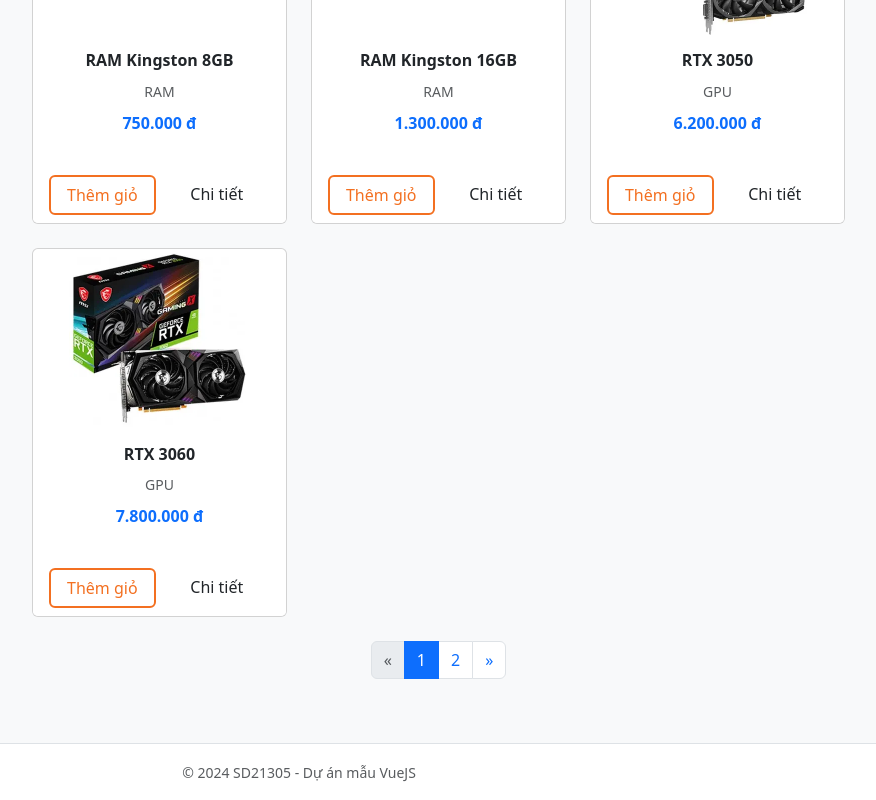
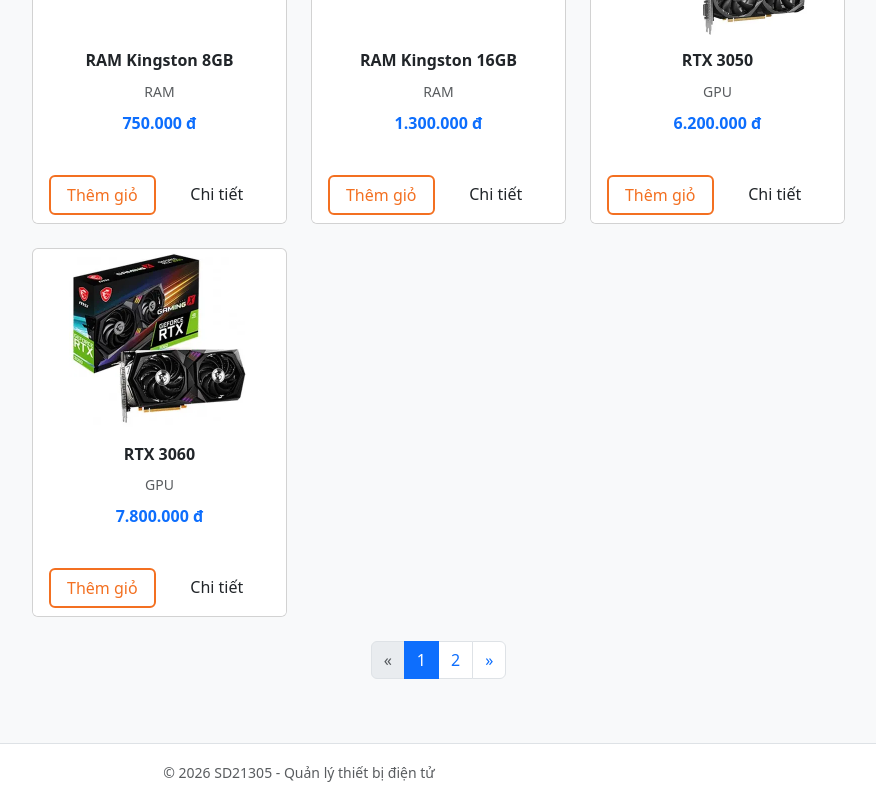
Before and after one commit to quanptatb/SOF3081_NHOM3, a Vue app in the folder QuanLyThietBiDienTu/: page / in a window 1280 px wide. Shown: the part 1110-1910 px from the top of the page, without its empty margins (341-1217 px from the left). Built offline with nearby package versions, Linux system fonts and the light colour scheme.

Commit message:
Quan-fixFooter

```diff
--- a/QuanLyThietBiDienTu/src/layouts/UserLayout.vue
+++ b/QuanLyThietBiDienTu/src/layouts/UserLayout.vue
@@ -51,7 +51,7 @@
     </main>
 
     <footer class="bg-white text-center py-3 border-top mt-auto">
-      <small class="text-muted">© 2024 SD21305 - Dự án mẫu VueJS</small>
+      <small class="text-muted">© 2026 SD21305 - Quản lý thiết bị điện tử</small>
     </footer>
   </div>
 </template>
```
